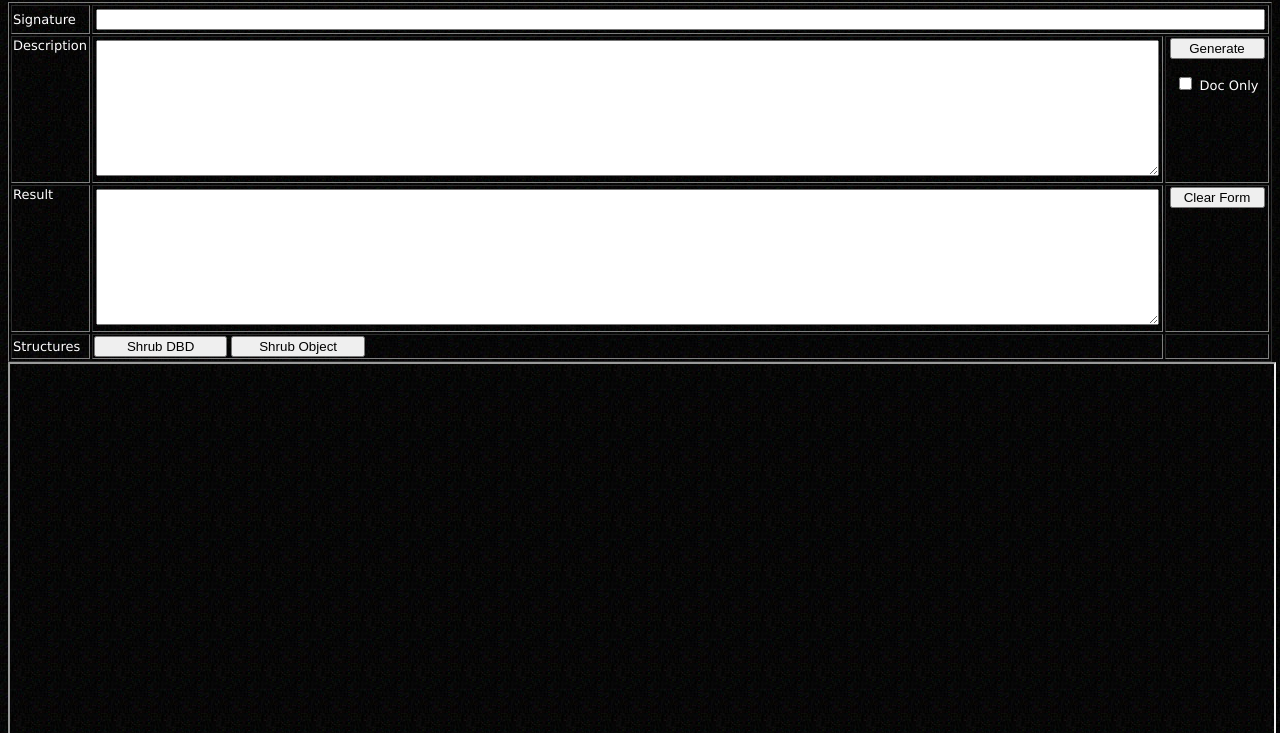
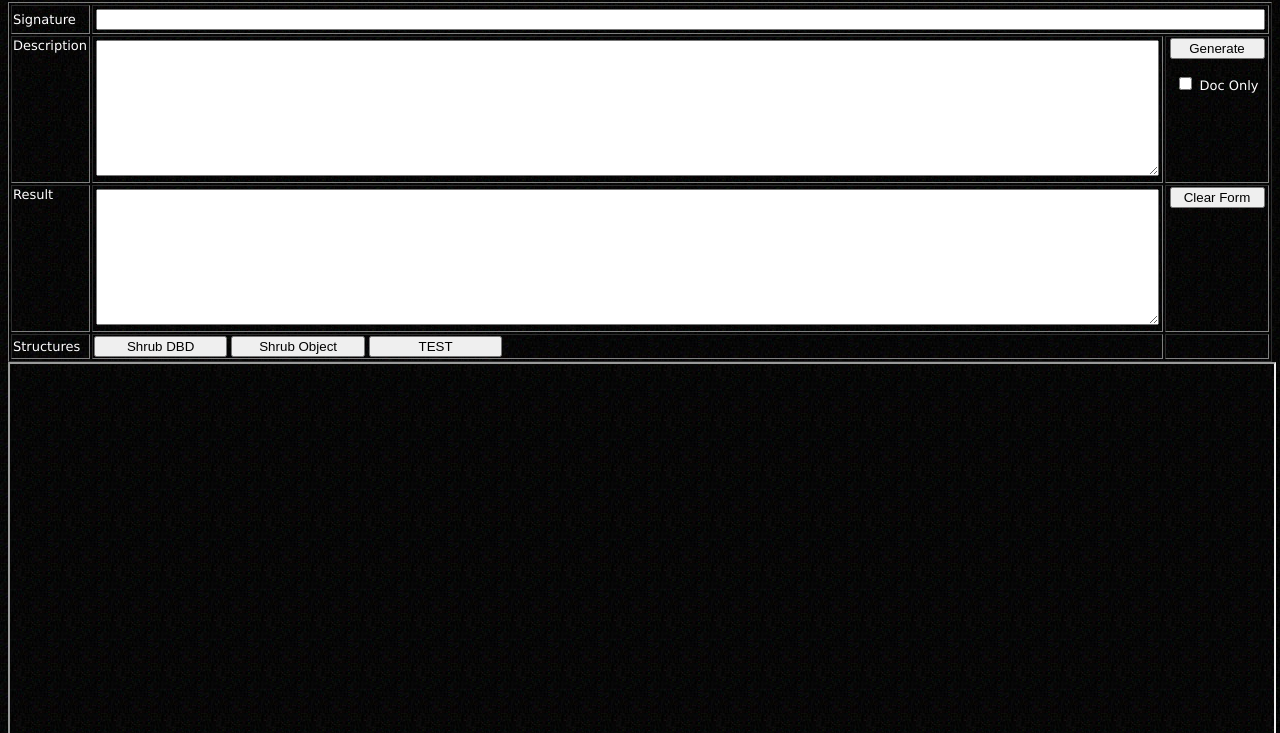
Before and after one commit to bparrello/seedtk_test, a plain HTML site: page Web/Method.html in a window 1280 px wide. Shown: the part 69-802 px from the top of the page. Drawn offline with Linux system fonts and the light colour scheme.

```diff
--- a/Web/Method.html
+++ b/Web/Method.html
@@ -213,6 +213,7 @@
       <td>
       	<input type="submit" name="structure" value="Shrub DBD" style="width: 10em" />
       	<input type="submit" name="structure" value="Shrub Object" style="width: 10em" />
+      	<input type="submit" name="structure" value="TEST" style="width: 10em" />
       </td>
       <td>&nbsp;</td>
 	</tr>
```
Also changed, not shown: 3 other files.
